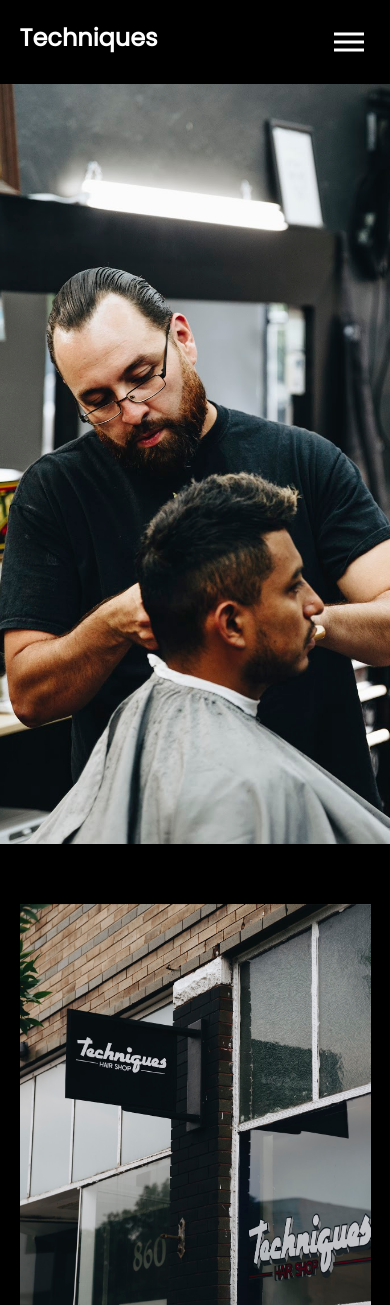
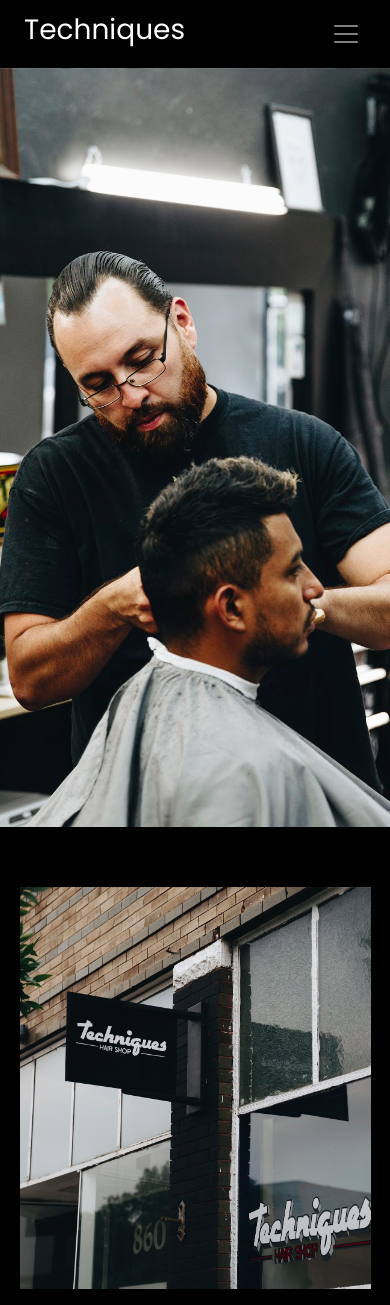
Before and after one commit to vvictorious/barber_shop_website, a PHP site: page / in a window 390 px wide. Shown: the top 1305 px of the page. Run offline with PHP 8.4, Linux system fonts and the light colour scheme; some libraries are stand-ins or nearby versions.

Commit message:
had to get a new navbar

```diff
--- a/app.js
+++ b/app.js
@@ -1,23 +1 @@
-const hamburger = document.querySelector('.hamburger');
-const navLinks = document.querySelector('.nav-links');
-const about = document.querySelector('.about-btn');
-const services = document.querySelector('.services-btn');
-const contacts = document.querySelector('.contacts-btn');
-const links = document.querySelectorAll('.nav-links li')
-const toTheTop = document.querySelector('.back-to-top');
-
-hamburger.addEventListener('click', () => {
-	navLinks.classList.toggle('open');
-});
-
-about.addEventListener('click', () => {
-	navLinks.classList.toggle('open')
-});
-
-services.addEventListener('click', () => {
-	navLinks.classList.toggle('open')
-});
-
-contacts.addEventListener('click', () => {
-	navLinks.classList.toggle('open')
-})
+//
--- a/index.html
+++ b/index.html
@@ -3,26 +3,37 @@
 <head>
 	<meta charset="UTF-8">
 	<meta name="viewport" content="width=device-width, initial-scale=1.0">
+	<link rel="stylesheet" href="https://maxcdn.bootstrapcdn.com/bootstrap/4.0.0/css/bootstrap.min.css" integrity="sha384-Gn5384xqQ1aoWXA+058RXPxPg6fy4IWvTNh0E263XmFcJlSAwiGgFAW/dAiS6JXm" crossorigin="anonymous">
 	<link rel="stylesheet" type="text/css" href="style.css">
 	<link href="https://fonts.googleapis.com/css?family=Poppins" rel="stylesheet">
 	<title>Techniques</title>
 </head>
 <body>
 
-	<nav id="home">
-		<h1 class="logo-nav-responsive">Techniques</h1>
-		<div class="hamburger">
-			<div class="line"></div>
-			<div class="line"></div>
-			<div class="line"></div>
+
+	<nav class="navbar navbar-expand-md ">
+		<a href="#" class="navbar-brand text-white ml-2"><h3>Techniques</h3></a>
+		<button class="navbar-toggler navbar-dark" data-toggle="collapse" data-target="#navbarMenu">
+			<span class="navbar-toggler-icon"></span>
+		</button>
+		<div class="collapse navbar-collapse" id="navbarMenu">
+			<ul class="navbar-nav ml-auto">
+				<li class="nav-item mr-5">
+					<a href="#about" class="nav-link text-white ml-2">About</a>
+				</li>
+				<li class="nav-item mr-5">
+					<a href="#services" class="nav-link text-white ml-2">Services</a>
+				</li>
+				<li class="nav-item mr-2">
+					<a href="#contact" class="nav-link text-white ml-2">Contact</a>
+				</li>
+			</ul>
 		</div>
-		<ul class="nav-links">
-			<h1 class="logo-desktop">Techniques</h1>
-			<li><a href="#about" class="about-btn">About</a></li>
-			<li><a href="#services" class="services-btn">Services</a></li>
-			<li><a href="#contact" class="contacts-btn">Contact</a></li>
-		</ul>
 	</nav>
+
+
+
+
 
 	<section class="landing-hero"></section>
 
@@ -32,7 +43,6 @@
 			<p class="about-text">Lorem ipsum dolor sit amet, consectetur adipisicing elit. Odit, fugiat, dolorem voluptatibus voluptate labore aperiam doloribus. Corporis deserunt, eveniet. Debitis minus, maxime aliquam voluptates rem modi iure architecto molestias facere.</p>
 		</div>
 		<div class="about-right-section"></div>
-		<!-- <h2 class="techniques-heading-responsive">About Us</h2> -->
 	</section>
 
 	<section class="services" id="services">
@@ -98,7 +108,9 @@
 	</section>
 
 
-
+	<script src="https://code.jquery.com/jquery-3.2.1.slim.min.js" integrity="sha384-KJ3o2DKtIkvYIK3UENzmM7KCkRr/rE9/Qpg6aAZGJwFDMVNA/GpGFF93hXpG5KkN" crossorigin="anonymous"></script>
+	<script src="https://cdnjs.cloudflare.com/ajax/libs/popper.js/1.12.9/umd/popper.min.js" integrity="sha384-ApNbgh9B+Y1QKtv3Rn7W3mgPxhU9K/ScQsAP7hUibX39j7fakFPskvXusvfa0b4Q" crossorigin="anonymous"></script>
+	<script src="https://maxcdn.bootstrapcdn.com/bootstrap/4.0.0/js/bootstrap.min.js" integrity="sha384-JZR6Spejh4U02d8jOt6vLEHfe/JQGiRRSQQxSfFWpi1MquVdAyjUar5+76PVCmYl" crossorigin="anonymous"></script>
 	<script type="text/javascript" src="app.js"></script>
 </body>
 </html>
--- a/style.css
+++ b/style.css
@@ -15,39 +15,11 @@ body {
 
 /*nav stuff starts here ======================================*/
 
-
-nav {
-	height: 10vh;
+.navbar {
 	background: black;
 }
 
-.logo-nav-responsive {
-	display: none;
-}
 
-.nav-links {
-	margin-top: 0;
-	padding-left: 0;
-	display: flex;
-	height: 100%;
-	justify-content: space-around;
-	align-items: center;
-}
-
-
-.logo-desktop {
-	color: white;
-	margin-right: 20%;
-}
-
-.nav-links li {
-	list-style: none;
-}
-
-.nav-links a {
-	text-decoration: none;
-	color: white;
-}
 
 /*hero for landing page ==============================*/
 
@@ -478,86 +450,6 @@ nav {
 
 @media screen and (max-width: 768px) {
 
-	nav {
-		position: relative;
-	}
-
-	.logo-nav-responsive {
-		display: inline-block;
-		color: white;
-		position: absolute;
-		left: 5%;
-		top: 0;
-		z-index: 2;
-	}
-
-	.hamburger {
-		position: absolute;
-		cursor: pointer;
-		right: 5%;
-		top: 50%;
-		transform: translate(-5%, -50%);
-		z-index: 2;
-	}
-
-	.line {
-		width: 30px;
-		height: 3px;
-		margin: 5px;
-		background: white;
-	}
-
-	.nav-links {
-		position: fixed;
-		background: black;
-		width: 100%;
-		height: 100vh;
-		flex-direction: column;
-		clip-path: circle(100px at 90% -30%);
-		-webkit-clip-path: circle(100px at 90% -30%);
-		transition: all 1s ease-out;
-	}
-
-	.nav-links.open {
-		clip-path: circle(100vh);
-		-webkit-clip-path: circle(100vh);
-	}
-
-
-	.logo-desktop {
-		display: none;
-	}
-
-
-	.nav-links li {
-
-	}
-
-	.nav-links a {
-
-	}
-
-	.nav-links li:nth-child(1){
-
-	}
-
-	.nav-links li:nth-child(2){
-
-	}
-
-	.nav-links li:nth-child(3){
-
-	}
-
-	.nav-links li:nth-child(4){
-
-	}
-
-	li.fade {
-
-	}
-
-}
 
 @media screen and (max-width: 550px) {
 
```
